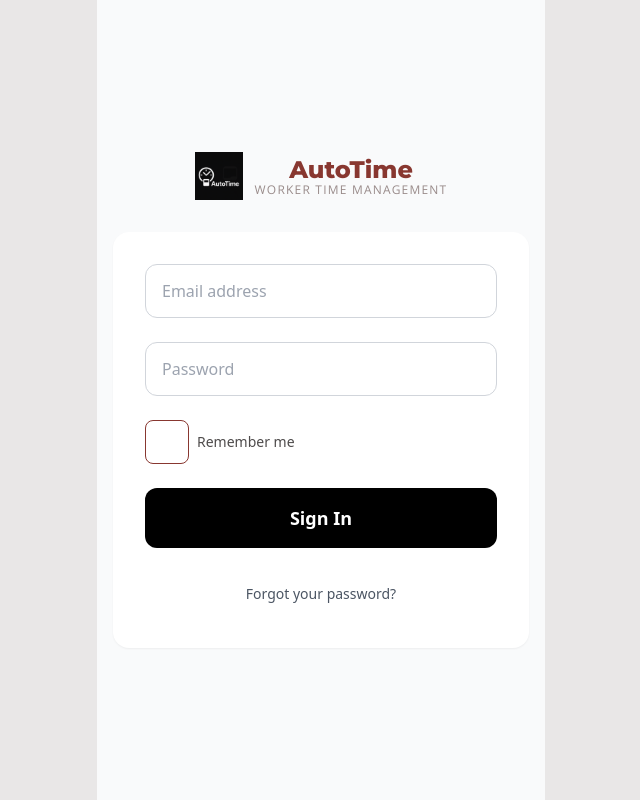
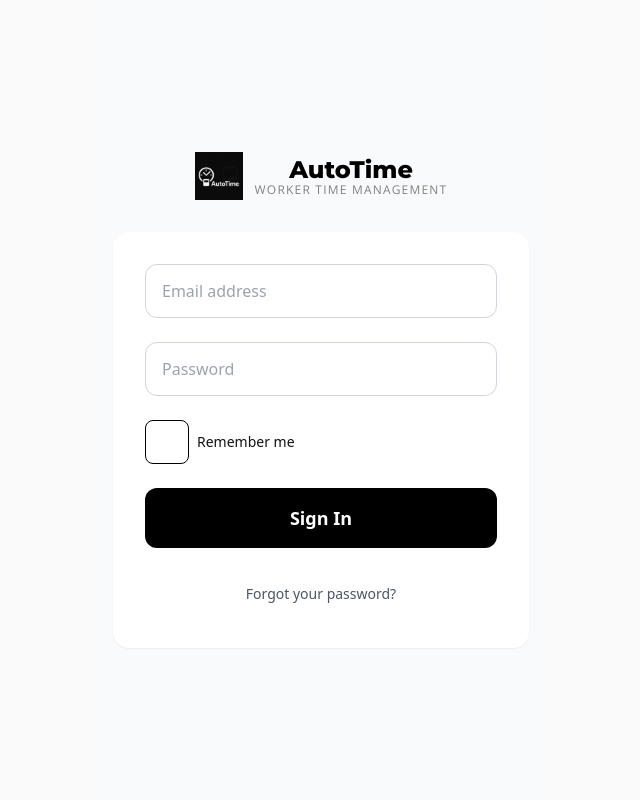
Before and after one commit to Hillway-UK/pioneer-autotime-worker, a React (Vite) app: page /login in a window 1280 px wide. Shown: the whole page, without its empty margins (319-959 px from the left). Built offline with nearby package versions, Linux system fonts and the light colour scheme.

Commit message:
Reverted to commit ea48e1744b220dc4439e74a6ca3dbc7e435eec77

```diff
--- a/src/index.css
+++ b/src/index.css
@@ -51,45 +51,43 @@ All colors MUST be HSL.
 
 @layer base {
   :root {
-    --background: 0 6% 91%; /* Mercury - soft warm gray */
-    --foreground: 0 2% 30%; /* Cape Cod - dark charcoal */
+    --background: 0 0% 98%;
+    --foreground: 0 0% 7%;
 
-    --card: 0 0% 100%; /* White */
-    --card-foreground: 0 2% 30%; /* Cape Cod */
+    --card: 0 0% 100%;
+    --card-foreground: 0 0% 7%;
 
-    --popover: 0 0% 100%; /* White */
-    --popover-foreground: 0 2% 30%; /* Cape Cod */
+    --popover: 0 0% 100%;
+    --popover-foreground: 0 0% 7%;
 
-    /* AutoTime Theme - Material Design Palette */
-    --primary: 5 48% 36%; /* El Salva - reddish-brown */
+    /* AutoTime Theme - Black/White/Grey */
+    --primary: 0 0% 0%; /* Black */
     --primary-foreground: 0 0% 100%; /* White */
-    --primary-dark: 5 64% 29%; /* Mocha - deeper red-brown */
-    --autotime-primary: 5 48% 36%; /* #863630 - El Salva */
-    --autotime-primary-dark: 5 64% 29%; /* #78211a - Mocha */
-    --autotime-dark-grey: 0 2% 30%; /* #4c4d4d - Cape Cod */
-    --autotime-mid-grey: 5 7% 57%; /* #978c8b - Schooner */
-    --autotime-light-grey: 0 6% 91%; /* #e8e6e6 - Mercury */
-    --autotime-accent: 184 44% 87%; /* #d0ecee - Jagged Ice */
-    --autotime-white: 0 0% 100%; /* #ffffff - White */
+    --primary-dark: 0 0% 20%; /* Dark Grey */
+    --autotime-black: 0 0% 0%; /* #000000 */
+    --autotime-dark-grey: 0 0% 20%; /* #333333 */
+    --autotime-mid-grey: 0 0% 50%; /* #808080 */
+    --autotime-light-grey: 0 0% 92%; /* #EAEAEA */
+    --autotime-white: 0 0% 100%; /* #FFFFFF */
     --autotime-success: 142 76% 36%; /* Green for clock-in */
-    --autotime-danger: 4 73% 28%; /* #7c1712 - Pueblo red */
+    --autotime-danger: 0 84% 60%; /* Red for clock-out */
     --autotime-warning: 43 96% 56%; /* Orange for warnings */
 
-    --secondary: 0 0% 78%; /* Silver - light gray */
-    --secondary-foreground: 0 2% 30%; /* Cape Cod */
+    --secondary: 0 0% 92%;
+    --secondary-foreground: 0 0% 7%;
 
-    --muted: 0 6% 91%; /* Mercury */
-    --muted-foreground: 5 7% 57%; /* Schooner */
+    --muted: 0 0% 92%;
+    --muted-foreground: 0 0% 50%;
 
-    --accent: 184 44% 87%; /* Jagged Ice - subtle cyan */
-    --accent-foreground: 0 2% 30%; /* Cape Cod */
+    --accent: 0 0% 92%;
+    --accent-foreground: 0 0% 7%;
 
-    --destructive: 4 73% 28%; /* Pueblo - deep red */
-    --destructive-foreground: 0 0% 100%; /* White */
+    --destructive: 0 84% 60%;
+    --destructive-foreground: 0 0% 100%;
 
-    --border: 0 0% 78%; /* Silver */
-    --input: 0 6% 91%; /* Mercury */
-    --ring: 5 48% 36%; /* El Salva */
+    --border: 0 0% 92%;
+    --input: 0 0% 92%;
+    --ring: 0 0% 0%;
 
     --radius: 0.75rem;
 
@@ -97,24 +95,24 @@ All colors MUST be HSL.
     --success: 142 76% 36%;
     --success-foreground: 0 0% 100%;
     --warning: 43 96% 56%;
-    --warning-foreground: 0 0% 100%;
-    --error: 4 73% 28%; /* Pueblo red */
+    --warning-foreground: 0 0% 7%;
+    --error: 0 84% 60%;
     --error-foreground: 0 0% 100%;
 
     /* AutoTime Gradients */
-    --gradient-primary: linear-gradient(135deg, hsl(5 48% 36%), hsl(5 64% 29%));
+    --gradient-primary: linear-gradient(135deg, hsl(var(--autotime-black)), hsl(var(--autotime-dark-grey)));
     --gradient-success: linear-gradient(135deg, hsl(142 76% 36%), hsl(142 76% 30%));
-    --gradient-error: linear-gradient(135deg, hsl(4 73% 28%), hsl(5 64% 29%));
-    --gradient-background: linear-gradient(135deg, hsl(0 2% 30%), hsl(5 7% 57%));
+    --gradient-error: linear-gradient(135deg, hsl(0 84% 60%), hsl(0 84% 52%));
+    --gradient-background: linear-gradient(135deg, hsl(var(--autotime-black)), hsl(var(--autotime-mid-grey)));
 
-    --sidebar-background: 0 6% 91%; /* Mercury */
-    --sidebar-foreground: 0 2% 30%; /* Cape Cod */
-    --sidebar-primary: 5 48% 36%; /* El Salva */
-    --sidebar-primary-foreground: 0 0% 100%;
-    --sidebar-accent: 184 44% 87%; /* Jagged Ice */
-    --sidebar-accent-foreground: 0 2% 30%;
-    --sidebar-border: 0 0% 78%; /* Silver */
-    --sidebar-ring: 5 48% 36%; /* El Salva */
+    --sidebar-background: 0 0% 98%;
+    --sidebar-foreground: 240 5.3% 26.1%;
+    --sidebar-primary: 240 5.9% 10%;
+    --sidebar-primary-foreground: 0 0% 98%;
+    --sidebar-accent: 240 4.8% 95.9%;
+    --sidebar-accent-foreground: 240 5.9% 10%;
+    --sidebar-border: 220 13% 91%;
+    --sidebar-ring: 217.2 91.2% 59.8%;
   }
 
   .dark {
```
Also changed, not shown: 1 other file (tests, documents, lock files or other folders).
